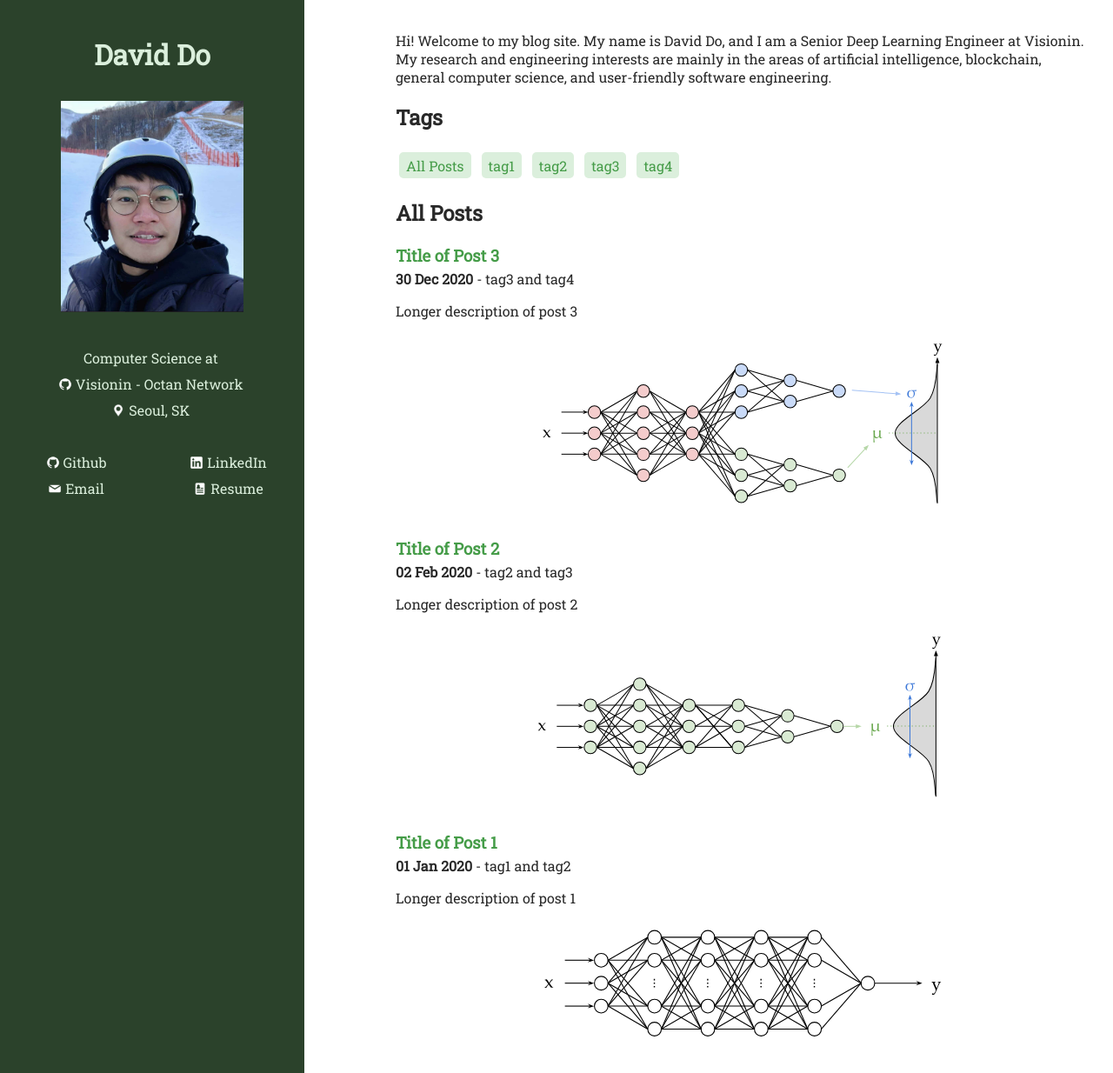
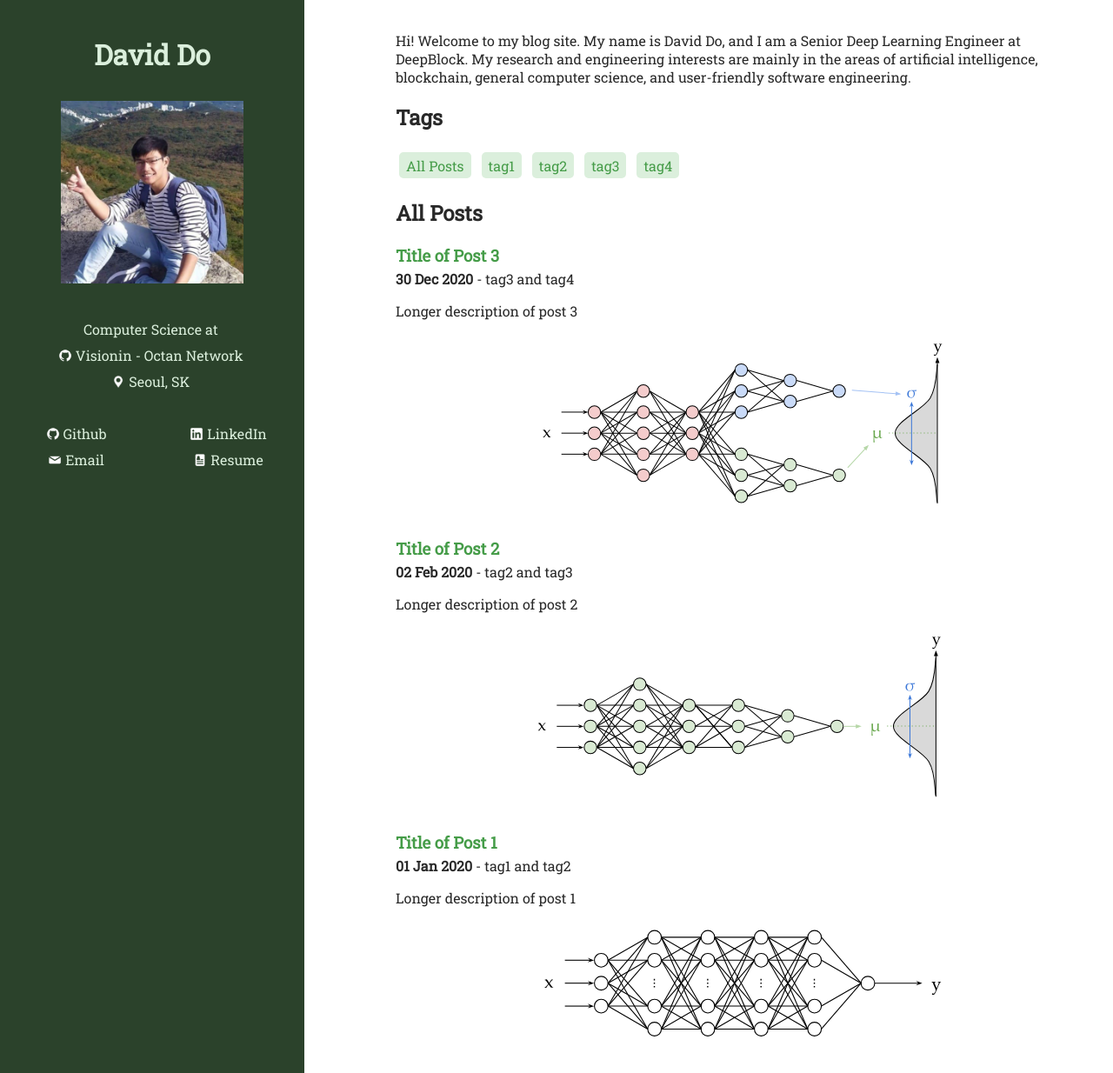
Before and after one commit to csdaviddo/csdaviddo.github.io, a Jekyll site: the page built from index.html, in a window 1280 px wide and 1234 px high. Shown: the whole window at 87% size. Built offline with Jekyll 4.4.1, drawn with Linux system fonts in a browser that asks for light colours.

Commit message:
Update _config.yml

```diff
--- a/_config.yml
+++ b/_config.yml
@@ -12,7 +12,7 @@ description: Blog
 url: https://csdaviddo.github.io/
 main_github_io: true
 long_description: >-
-    Hi!  Welcome to my blog site.  My name is David Do, and I am a Senior Deep Learning Engineer at Visionin.
+    Hi!  Welcome to my blog site.  My name is David Do, and I am a Senior Deep Learning Engineer at DeepBlock.
     My research and engineering interests are mainly in the areas of artificial intelligence, blockchain,
     general computer science, and user-friendly software engineering.
 
@@ -25,7 +25,7 @@ social:
     - https://github.com/dungdo123
 
 # Images + files
-logo: assets/img/snow_avt.png
+logo: assets/img/dhd.jpg
 cv_url: assets/files/cv.pdf
 resume_url: assets/files/resume.pdf
 
```
